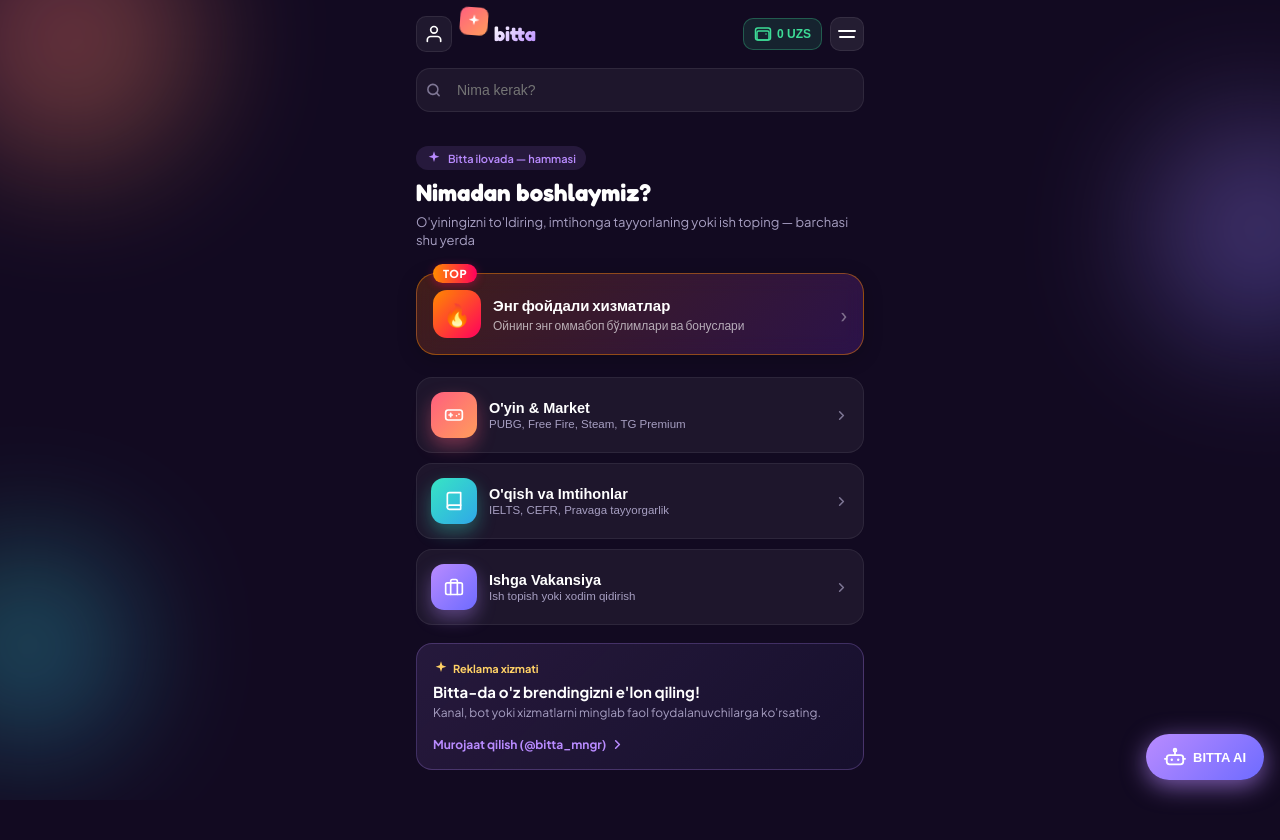
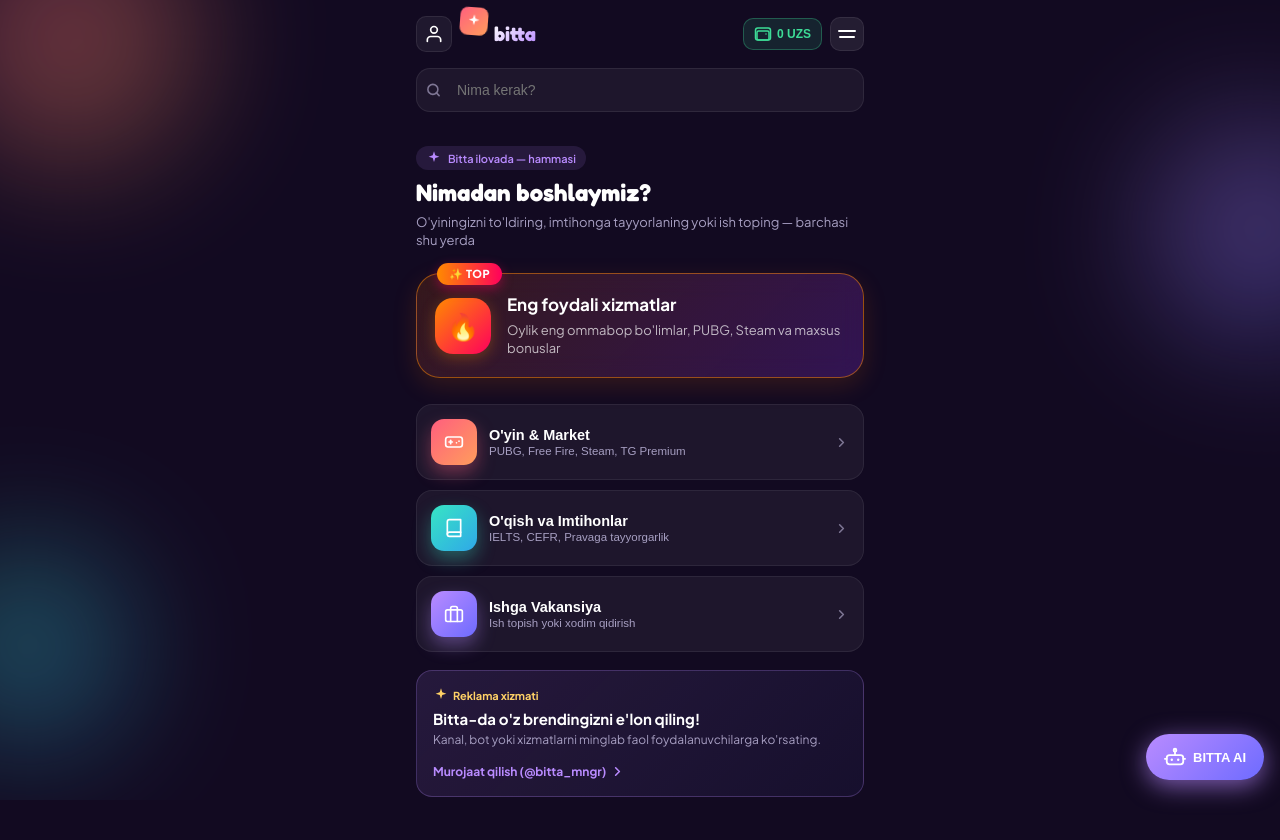
Before and after one commit to m1fne/BITTA-UI, a Next.js app: page / in a window 1280 px wide. Shown: the top 840 px of the page. Built offline with nearby package versions, Linux system fonts and the light colour scheme.

Commit message:
mini upgrade

```diff
--- a/app/TopSection.tsx
+++ b/app/TopSection.tsx
@@ -1,12 +1,13 @@
+"use client";
 import React from 'react';
 
-// Замени эти данные на актуальные полезные функции этого месяца
+// Тексты на латинице
 const TOP_DATA = {
-  badge: "TOP",
-  title: "Энг фойдали хизматлар",
-  description: "Ойнинг энг оммабоп бўлимлари ва бонуслари",
+  badge: "✨ TOP",
+  title: "Eng foydali xizmatlar",
+  description: "Oylik eng ommabop bo'limlar, PUBG, Steam va maxsus bonuslar",
   icon: "🔥",
-  link: "#" // Ссылка на нужную страницу/функцию
+  link: "#"
 };
 
 export default function TopSection() {
@@ -14,12 +15,13 @@
     <div style={styles.card} onClick={() => console.log('Top clicked')}>
       <div style={styles.badge}>{TOP_DATA.badge}</div>
       <div style={styles.content}>
-        <div style={styles.icon}>{TOP_DATA.icon}</div>
+        <div style={styles.iconBox}>
+          <span style={styles.icon}>{TOP_DATA.icon}</span>
+        </div>
         <div style={styles.info}>
           <h3 style={styles.title}>{TOP_DATA.title}</h3>
           <p style={styles.desc}>{TOP_DATA.description}</p>
         </div>
-        <div style={styles.arrow}>›</div>
       </div>
     </div>
   );
@@ -28,60 +30,61 @@
 const styles: { [key: string]: React.CSSProperties } = {
   card: {
     position: 'relative',
-    background: 'linear-gradient(135deg, rgba(255, 107, 0, 0.2) 0%, rgba(147, 51, 234, 0.2) 100%)',
-    border: '1px solid rgba(255, 138, 0, 0.45)',
-    borderRadius: '20px',
-    padding: '16px',
-    marginBottom: '12px',
-    backdropFilter: 'blur(10px)',
+    background: 'linear-gradient(135deg, rgba(255, 107, 0, 0.15) 0%, rgba(147, 51, 234, 0.25) 100%)',
+    border: '1px solid rgba(255, 138, 0, 0.5)',
+    borderRadius: '24px',
+    padding: '20px 18px', // Увеличили отступы, чтобы карточка стала выше и квадратнее
+    marginBottom: '16px',
+    backdropFilter: 'blur(12px)',
     cursor: 'pointer',
-    boxShadow: '0 4px 20px rgba(0, 0, 0, 0.2)'
+    boxShadow: '0 8px 24px rgba(255, 107, 0, 0.15)'
   },
   badge: {
     position: 'absolute',
-    top: '-10px',
-    left: '16px',
+    top: '-11px',
+    left: '20px',
     background: 'linear-gradient(90deg, #FF8A00 0%, #FF005C 100%)',
-    color: '#fff',
+    color: '#ffffff',
     fontSize: '11px',
     fontWeight: 800,
-    padding: '3px 10px',
-    borderRadius: '12px',
-    letterSpacing: '0.5px',
-    boxShadow: '0 2px 8px rgba(255, 0, 92, 0.4)'
+    padding: '4px 12px',
+    borderRadius: '14px',
+    letterSpacing: '0.6px',
+    boxShadow: '0 4px 12px rgba(255, 0, 92, 0.4)'
   },
   content: {
     display: 'flex',
     alignItems: 'center',
-    gap: '12px'
+    gap: '16px'
   },
-  icon: {
-    width: '48px',
-    height: '48px',
-    background: 'linear-gradient(135deg, #FF8A00, #FF005C)',
-    borderRadius: '14px',
+  iconBox: {
+    width: '56px', // Более крупный квадратный блок под иконку
+    height: '56px',
+    background: 'linear-gradient(135deg, #FF8A00 0%, #FF005C 100%)',
+    borderRadius: '18px',
     display: 'flex',
     alignItems: 'center',
     justifyContent: 'center',
-    fontSize: '22px',
-    flexShrink: 0
+    flexShrink: 0,
+    boxShadow: '0 4px 15px rgba(255, 138, 0, 0.3)'
+  },
+  icon: {
+    fontSize: '26px'
   },
   info: {
     flexGrow: 1
   },
   title: {
     color: '#ffffff',
-    fontSize: '15px',
+    fontSize: '17px',
     fontWeight: 700,
-    margin: '0 0 4px 0'
+    margin: '0 0 6px 0',
+    lineHeight: '1.2'
   },
   desc: {
-    color: 'rgba(255, 255, 255, 0.65)',
-    fontSize: '12px',
-    margin: 0
-  },
-  arrow: {
-    color: 'rgba(255, 255, 255, 0.4)',
-    fontSize: '22px'
+    color: 'rgba(255, 255, 255, 0.7)',
+    fontSize: '13px',
+    margin: 0,
+    lineHeight: '1.4'
   }
 };
```
